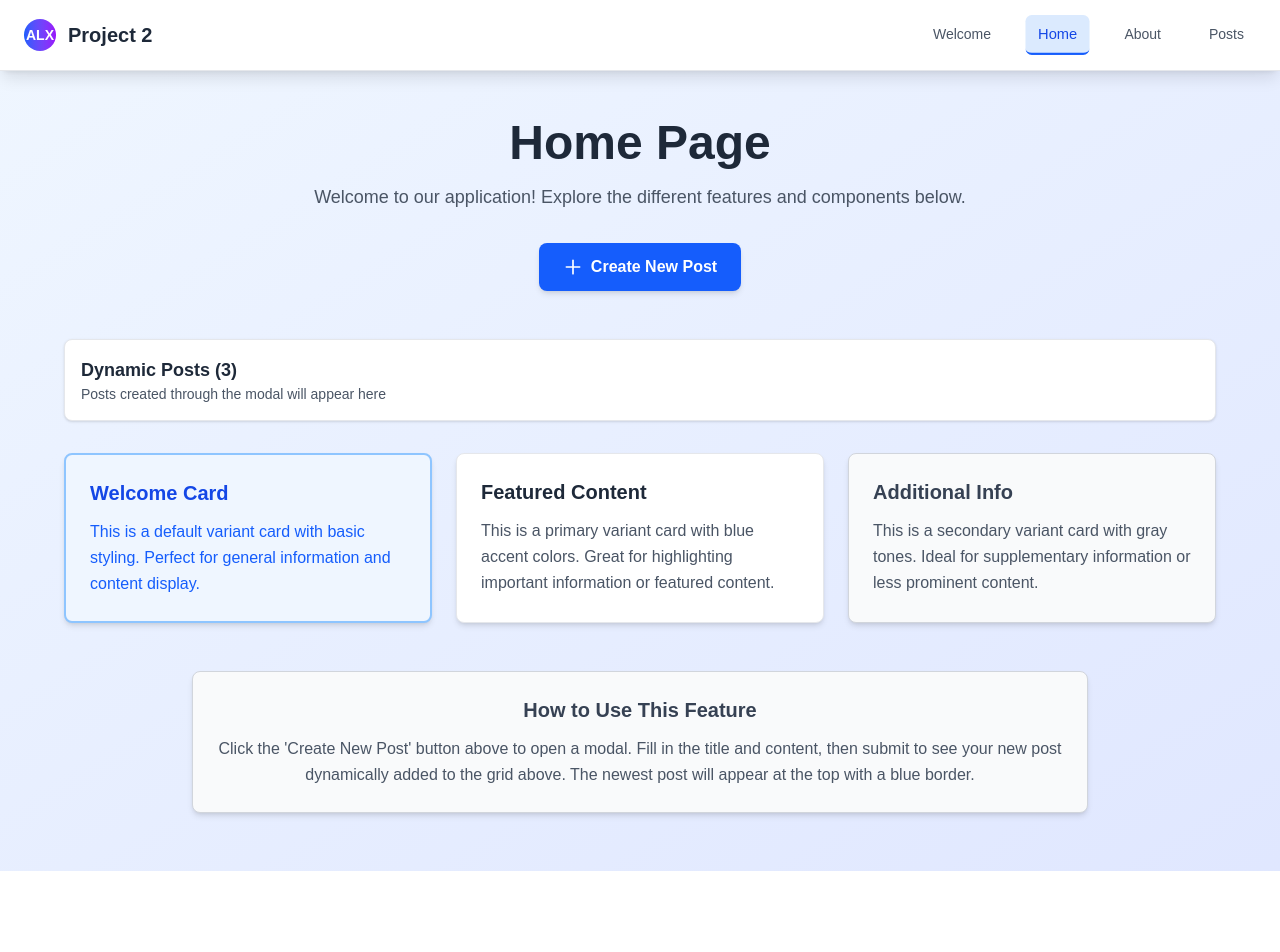
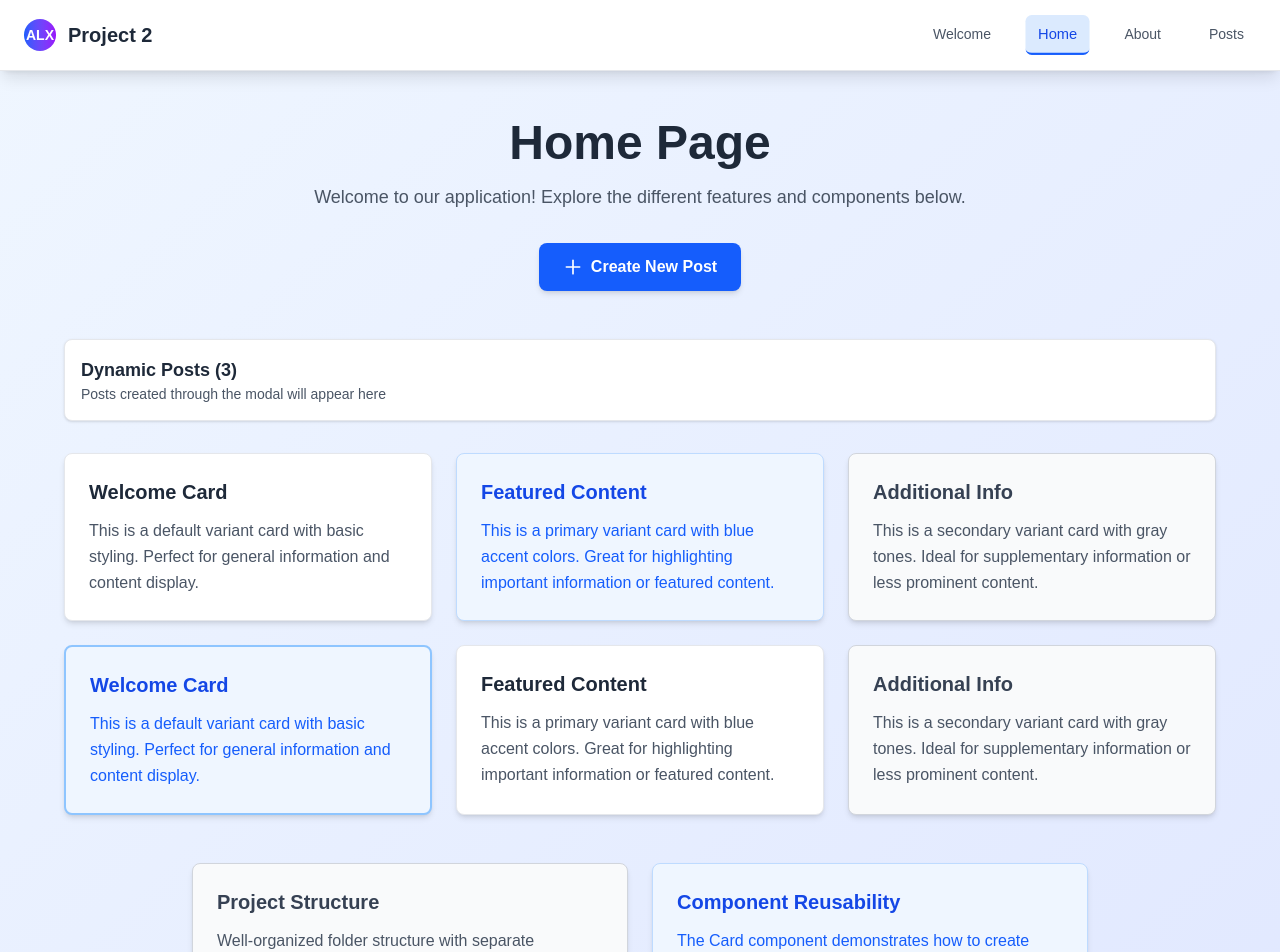
Before and after one commit to Dama5323/alx-project-0x02-setup, a Next.js app in the folder alx-project-0x02/: page /home in a window 1280 px wide. Shown: the top 952 px of the page. Before the commit the page ends 871 px from the top, so only its background shows below. Built offline with nearby package versions, Linux system fonts and the light colour scheme.

Commit message:
Update Card import to use '@/components/common/Card' path alias

```diff
--- a/alx-project-0x02/components/common/Card.tsx
+++ b/alx-project-0x02/components/common/Card.tsx
@@ -1,5 +1,5 @@
 import React from 'react';
-import { CardProps } from '../../interfaces';
+import { type CardProps } from '../../interfaces';
 
 const Card: React.FC<CardProps> = ({
   title,
--- a/alx-project-0x02/pages/home.tsx
+++ b/alx-project-0x02/pages/home.tsx
@@ -1,6 +1,6 @@
 import React, { useState } from 'react';
 import Header from '../components/layout/Header';
-import Card from '../components/common/Card';
+import Card from '@/components/common/Card';  // Changed to @/ path
 import PostModal from '../components/common/PostModal';
 import { Post } from '../interfaces';
 
@@ -31,7 +31,7 @@ export default function HomePage() {
   // Handle new post submission
   const handleNewPost = (newPostData: { title: string; content: string }) => {
     const newPost: Post = {
-      id: Date.now(), // Simple ID generation
+      id: Date.now(),
       title: newPostData.title,
       content: newPostData.content,
       createdAt: new Date()
@@ -86,8 +86,27 @@ export default function HomePage() {
             </div>
           </div>
 
-          {/* Posts Grid */}
+          {/* Card Component Usage - This is what the checker is looking for */}
           <div className="grid grid-cols-1 md:grid-cols-2 lg:grid-cols-3 gap-6 max-w-6xl mx-auto">
+            {/* Using Card component with different props */}
+            <Card
+              title="Welcome Card"
+              content="This is a default variant card with basic styling. Perfect for general information and content display."
+            />
+
+            <Card
+              title="Featured Content"
+              content="This is a primary variant card with blue accent colors. Great for highlighting important information or featured content."
+              variant="primary"
+            />
+
+            <Card
+              title="Additional Info"
+              content="This is a secondary variant card with gray tones. Ideal for supplementary information or less prominent content."
+              variant="secondary"
+            />
+
+            {/* Dynamic posts using Card component */}
             {posts.map((post, index) => (
               <Card
                 key={post.id}
@@ -97,15 +116,22 @@ export default function HomePage() {
                 className={index === 0 ? 'border-2 border-blue-300' : ''}
               />
             ))}
+          </div>
 
-            {/* Empty State */}
-            {posts.length === 0 && (
-              <div className="col-span-full text-center py-12">
-                <div className="text-gray-500 text-lg">
-                  No posts yet. Click "Create New Post" to add your first post!
-                </div>
-              </div>
-            )}
+          {/* Additional Section to Demonstrate Card Usage */}
+          <div className="mt-12 max-w-4xl mx-auto">
+            <div className="grid grid-cols-1 lg:grid-cols-2 gap-6">
+              <Card
+                title="Project Structure"
+                content="Well-organized folder structure with separate directories for components, interfaces, pages, and styles. Follows Next.js best practices."
+                variant="secondary"
+              />
+              <Card
+                title="Component Reusability"
+                content="The Card component demonstrates how to create reusable UI elements with TypeScript props and variant styling options."
+                variant="primary"
+              />
+            </div>
           </div>
 
           {/* Instructions Section */}
```
